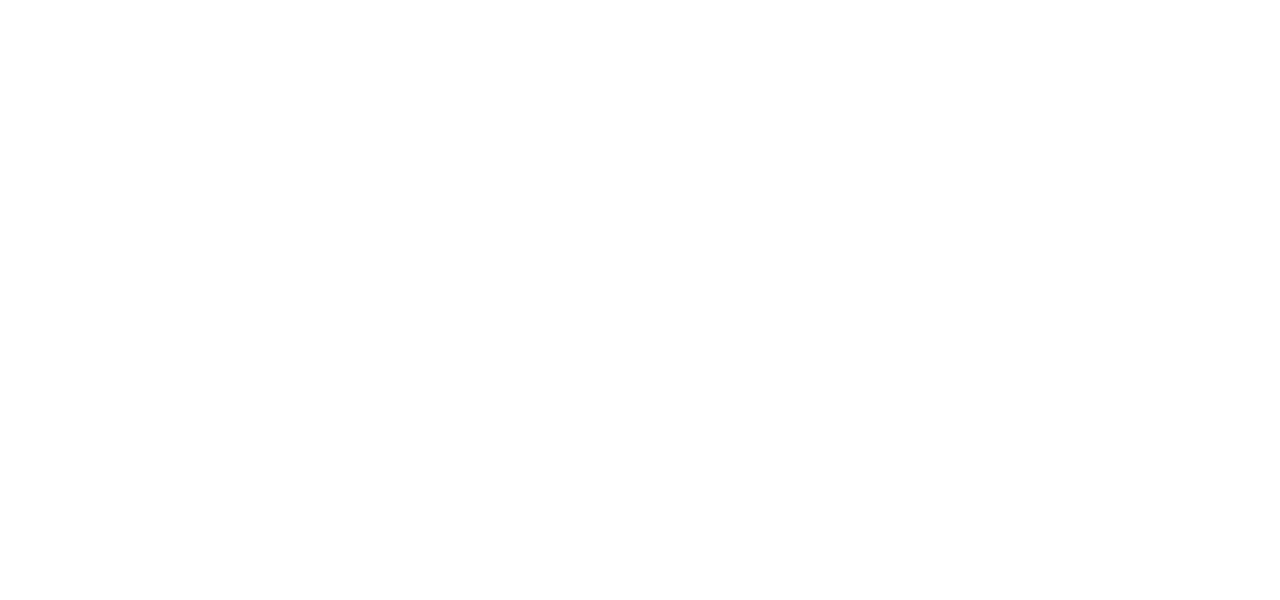
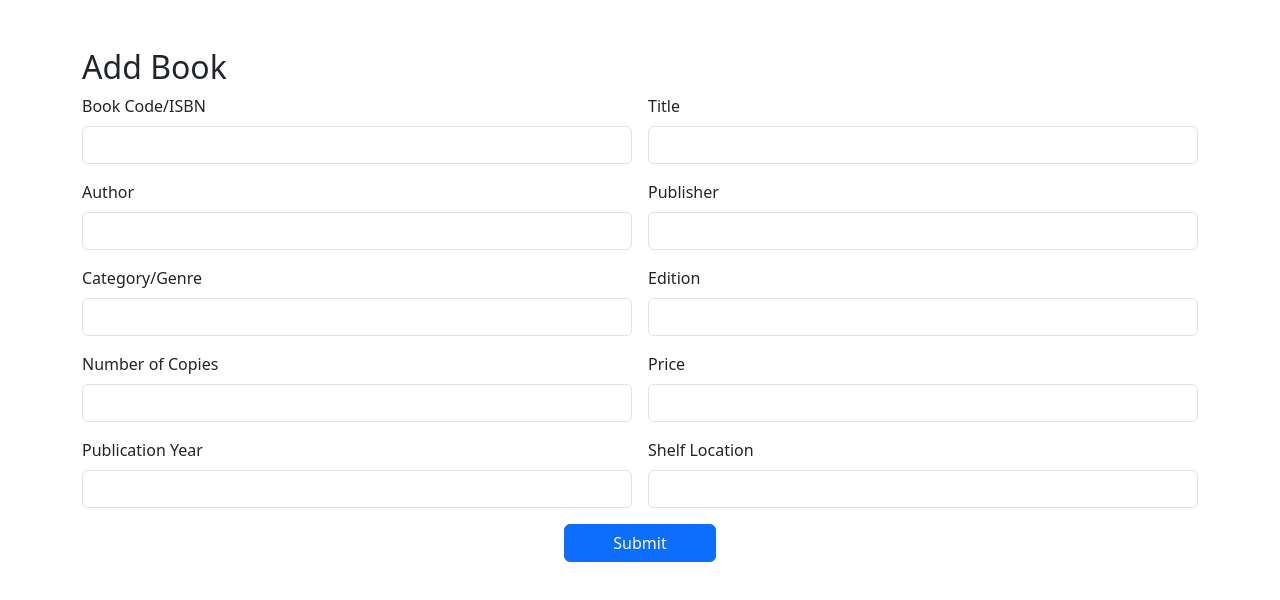
Before and after one commit to VarshaJ004/Library-react-app, a React (Vite) app: page / in a window 1280 px wide. Shown: the top 600 px of the page. Built offline with nearby package versions, Linux system fonts and the light colour scheme.

Commit message:
Added first page -AddBook

```diff
--- a/src/App.jsx
+++ b/src/App.jsx
@@ -3,13 +3,14 @@
 import viteLogo from './assets/vite.svg'
 import heroImg from './assets/hero.png'
 import './App.css'
+import AddBook from './components/AddBook'
 
 function App() {
   const [count, setCount] = useState(0)
 
   return (
     <>
-
+      <AddBook />
     </>
   )
 }
--- /dev/null
+++ b/src/components/AddBook.jsx
@@ -0,0 +1,89 @@
+import React from 'react'
+
+
+
+const AddBook = () => {
+  return (
+    <div>
+
+
+
+      <div className="container mt-5">
+
+        <div className="page-box">
+
+          <h2 className="page-heading">Add Book</h2>
+
+          <div className="row">
+            <div className="col col-12 col-sm-12 col-md-12 col-lg-12 col-xl-12 col-xxl-12">
+
+              <div className="row g-3">
+
+                <div className="col col-12 col-sm-6 col-md-6 col-lg-6 col-xl-6 col-xxl-6">
+                  <label className="form-label">Book Code/ISBN</label>
+                  <input type="text" className="form-control" />
+                </div>
+
+                <div className="col col-12 col-sm-6 col-md-6 col-lg-6 col-xl-6 col-xxl-6">
+                  <label className="form-label">Title</label>
+                  <input type="text" className="form-control" />
+                </div>
+
+                <div className="col col-12 col-sm-6 col-md-6 col-lg-6 col-xl-6 col-xxl-6">
+                  <label className="form-label">Author</label>
+                  <input type="text" className="form-control" />
+                </div>
+
+                <div className="col col-12 col-sm-6 col-md-6 col-lg-6 col-xl-6 col-xxl-6">
+                  <label className="form-label">Publisher</label>
+                  <input type="text" className="form-control" />
+                </div>
+
+                <div className="col col-12 col-sm-6 col-md-6 col-lg-6 col-xl-6 col-xxl-6">
+                  <label className="form-label">Category/Genre</label>
+                  <input type="text" className="form-control" />
+                </div>
+
+                <div className="col col-12 col-sm-6 col-md-6 col-lg-6 col-xl-6 col-xxl-6">
+                  <label className="form-label">Edition</label>
+                  <input type="text" className="form-control" />
+                </div>
+
+                <div className="col col-12 col-sm-6 col-md-6 col-lg-6 col-xl-6 col-xxl-6">
+                  <label className="form-label">Number of Copies</label>
+                  <input type="number" className="form-control" />
+                </div>
+
+                <div className="col col-12 col-sm-6 col-md-6 col-lg-6 col-xl-6 col-xxl-6">
+                  <label className="form-label">Price</label>
+                  <input type="number" className="form-control" />
+                </div>
+
+                <div className="col col-12 col-sm-6 col-md-6 col-lg-6 col-xl-6 col-xxl-6">
+                  <label className="form-label">Publication Year</label>
+                  <input type="number" className="form-control" />
+                </div>
+
+                <div className="col col-12 col-sm-6 col-md-6 col-lg-6 col-xl-6 col-xxl-6">
+                  <label className="form-label">Shelf Location</label>
+                  <input type="text" className="form-control" />
+                </div>
+
+                <div className="col-12 text-center mt-3">
+                  <button className="btn btn-primary px-5">Submit</button>
+                </div>
+
+              </div>
+
+            </div>
+          </div>
+
+        </div>
+
+      </div>
+
+    </div>
+  )
+}
+
+export default AddBook
```
